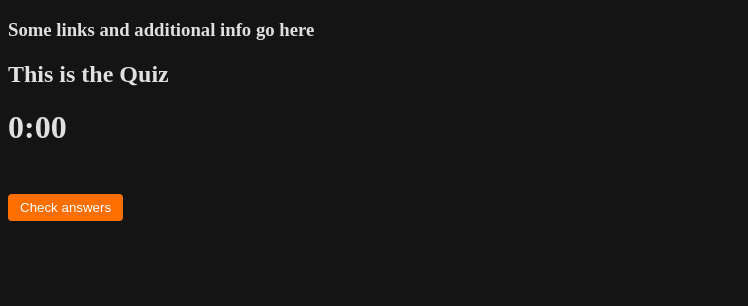
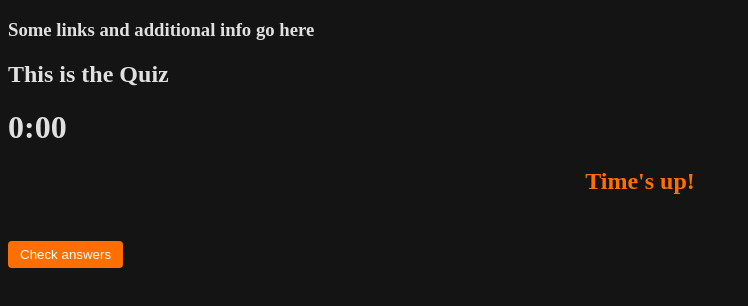
Before and after one commit to AnBC22/nerdology-game, a React (Vite) app in the folder nerdology/: page /quiz in a window 1280 px wide. Shown: the top 306 px of the page, without its empty margins (0-748 px from the left). Built offline with nearby package versions, Linux system fonts and the light colour scheme; no server answers.

Commit message:
Added actions when the time ends

```diff
--- a/nerdology/src/App.jsx
+++ b/nerdology/src/App.jsx
@@ -5,7 +5,7 @@ import './App.css'
 import { nanoid } from 'nanoid'
 
 import StartPage from './pages/StartPage/StartPage'
-import Quiz from './pages/Quiz'
+import Quiz from './pages/Quiz/Quiz'
 import WaitingTime from './pages/WaitingTime'
 
 const triviaURL = 'https://opentdb.com/api.php?amount=3&difficulty=easy'
--- a/nerdology/src/pages/GameOver/GameOver.jsx
+++ /dev/null
@@ -1,11 +0,0 @@
-import React from 'react'
-import './GameOver.css'
-
-export default function GameOver() {
-
-  return (
-    <>
-      <h2 className='main-title'>Game Over!</h2>
-    </>
-  )
-}
--- a/nerdology/src/pages/Quiz.jsx
+++ b/nerdology/src/pages/Quiz/Quiz.jsx
@@ -1,14 +1,14 @@
 import React from 'react'
-import Button from '../components/Button/Button'
+import Button from '../../components/Button/Button'
 import { Link } from "react-router-dom"
-import AnswerButton from '../components/AnswerButton/AnswerButton'
-import GameOver from '../pages/GameOver/GameOver'
+import AnswerButton from '../../components/AnswerButton/AnswerButton'
+import './Quiz.css'
 
 export default function Quiz({ shuffledAnswers, handleNewDataRequest }) {
 
     const [ checkAnswers, setCheckAnswers ] = React.useState(false)
     const [ updatedTriviaData, setUpdatedTriviaData ] = React.useState(shuffledAnswers)
-    const [ isGameOver, setIsGameOver ] = React.useState(false)
+    const [ isTimeUp, setIsTimeUp ] = React.useState(false)
 
     const [ numberAnswers, setNumberAnswers ] = React.useState(0)
 
@@ -26,7 +26,7 @@ export default function Quiz({ shuffledAnswers, handleNewDataRequest }) {
                     key={index}
                     clicked={() => handleClickedAnswer(isCorrect, currentQuestion, id)}
                     on={on}
-                    buttonState={isGameOver ? true : false}
+                    buttonState={isTimeUp ? true : false}
                 >
                     {answerObj.answer}
                 </AnswerButton>
@@ -130,7 +130,7 @@ export default function Quiz({ shuffledAnswers, handleNewDataRequest }) {
             // If seconds reach 0, decrease minutes and reset seconds
             if (minutes === 0) {
                 console.log(`0 has been reached!`)
-                setIsGameOver(false) // CHANGE THIS TO TRUE WHEN NECESSARY
+                setIsTimeUp(true) // CHANGE THIS TO TRUE WHEN NECESSARY
                 clearInterval(timer); // Stop the timer when it reaches 0:00
                 return 0;
             }
@@ -139,7 +139,7 @@ export default function Quiz({ shuffledAnswers, handleNewDataRequest }) {
             }
             return prevSeconds - 1;
         });
-        }, 30);
+        }, 80);
         // Cleanup function to clear interval when component unmounts
         return () => clearInterval(timer);
     }, [minutes]); // Re-run effect only when minutes change
@@ -149,7 +149,7 @@ export default function Quiz({ shuffledAnswers, handleNewDataRequest }) {
         <>
             <h2>This is the Quiz</h2>
             <h1>{`${minutes}:${seconds < 10 ? '0' : ''}${seconds}`}</h1>
-            {isGameOver ? <GameOver/> : ''}
+            {isTimeUp ? <h2 className='main-title'>Time's up!</h2> : ''}
             {triviaDataHtml}
             {
                 checkAnswers ?
@@ -166,7 +166,9 @@ export default function Quiz({ shuffledAnswers, handleNewDataRequest }) {
                 <Button
                     buttonAction={handleShowAnswers}
                     buttonSize={'small'}
-                    buttonState={numberAnswers === updatedTriviaData.length ? false : true}
+                    buttonState={
+                        numberAnswers === updatedTriviaData.length || isTimeUp ? false : true
+                    }
                 >
                     Check answers
                 </Button>
```
Also changed, not shown: nerdology/src/pages/Quiz/Quiz.css (renamed from nerdology/src/pages/GameOver/GameOver.css).
